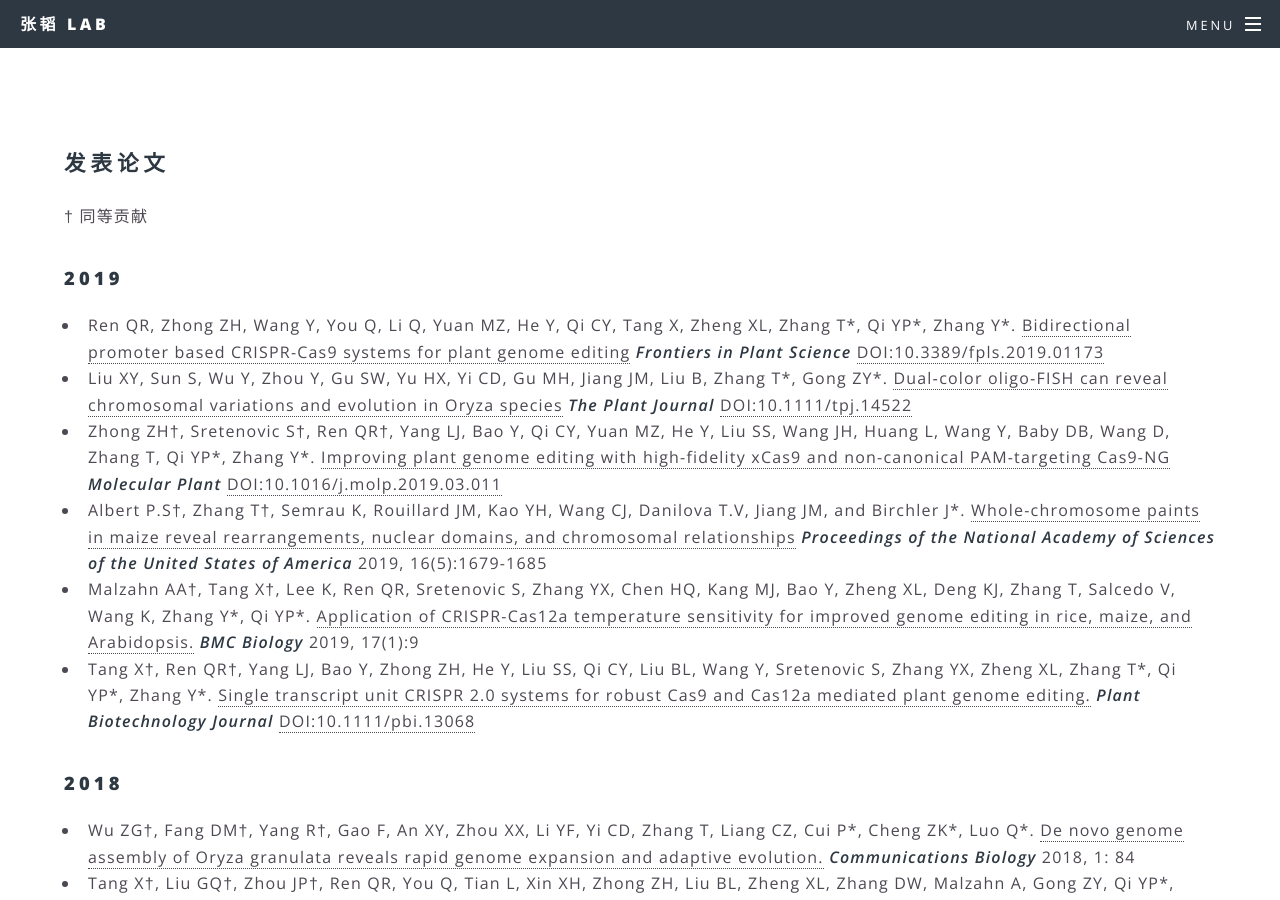
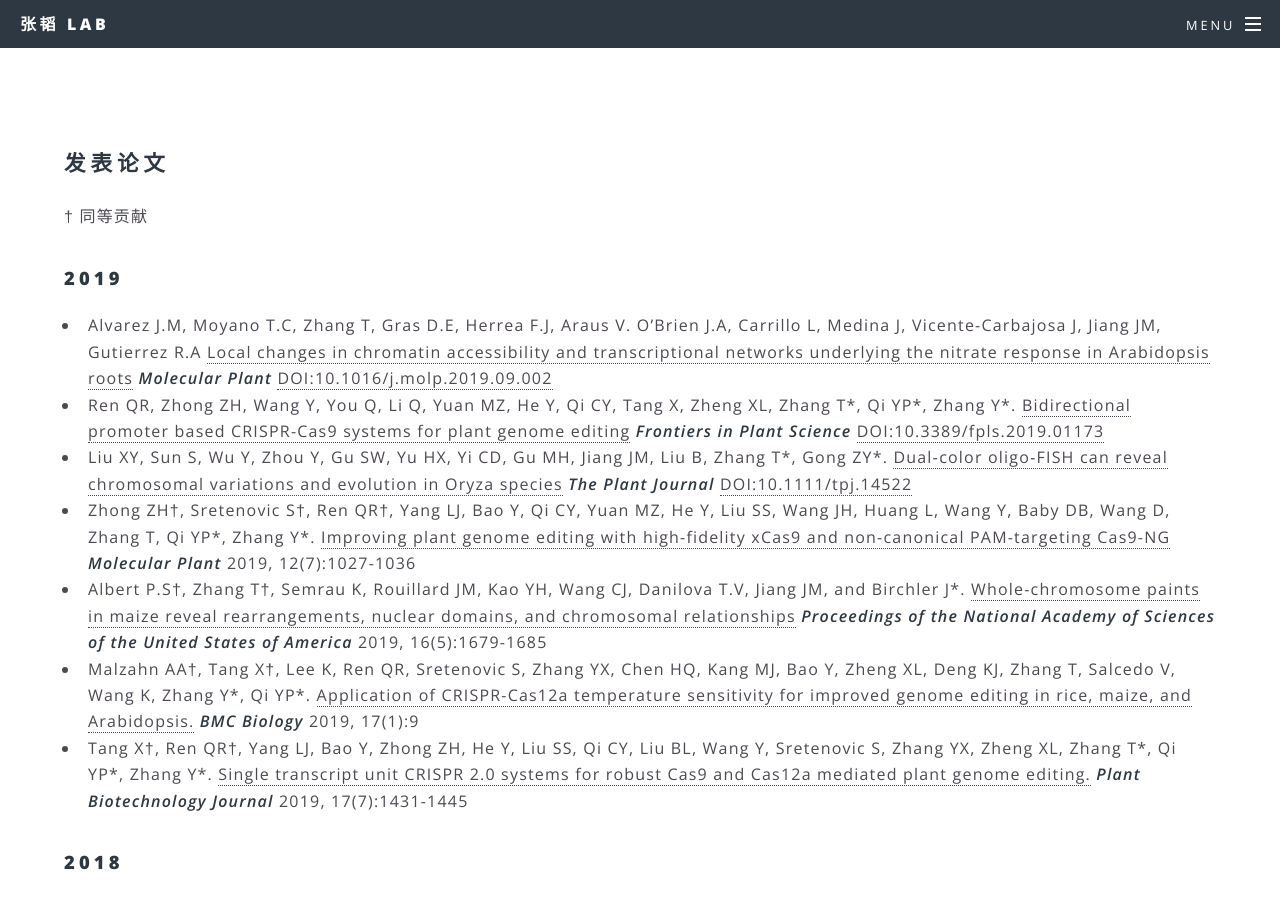
Before and after one commit to zhangtaolab/zhangtaolab.github.io, a Jekyll site: the page built from _pages/publication.md, in a window 1280 px wide and 900 px high. Built offline with Jekyll 4.4.1, drawn with Linux system fonts in a browser that asks for light colours.

Commit message:
add ML FPS

```diff
--- a/_pages/publication.md
+++ b/_pages/publication.md
@@ -6,13 +6,14 @@ title: 发表论文
 † 同等贡献
 
 ### 2019
+- Alvarez J.M, Moyano T.C, Zhang T, Gras D.E, Herrea F.J, Araus V. O'Brien J.A, Carrillo L, Medina J, Vicente-Carbajosa J, Jiang JM, Gutierrez R.A [Local changes in chromatin accessibility and transcriptional networks underlying the nitrate response in Arabidopsis roots](https://www.sciencedirect.com/science/article/abs/pii/S1674205219302916) _**Molecular Plant**_ [DOI:10.1016/j.molp.2019.09.002](https://doi.org/10.1016/j.molp.2019.09.002)
 - Ren QR, Zhong ZH, Wang Y, You Q, Li Q, Yuan MZ, He Y, Qi CY, Tang X, Zheng XL, Zhang T\*, Qi YP\*, Zhang Y\*. [Bidirectional promoter based CRISPR-Cas9 systems for
 plant genome editing](https://www.frontiersin.org/articles/10.3389/fpls.2019.01173/) _**Frontiers in Plant Science**_ [DOI:10.3389/fpls.2019.01173](https://www.frontiersin.org/articles/10.3389/fpls.2019.01173/)
 - Liu XY, Sun S, Wu Y, Zhou Y, Gu SW, Yu HX, Yi CD, Gu MH, Jiang JM, Liu B, Zhang T\*, Gong ZY\*. [Dual‐color oligo‐FISH can reveal chromosomal variations and evolution in Oryza species](https://onlinelibrary.wiley.com/doi/abs/10.1111/tpj.14522) _**The Plant Journal**_ [DOI:10.1111/tpj.14522](https://onlinelibrary.wiley.com/doi/abs/10.1111/tpj.14522)
-- Zhong ZH†, Sretenovic S†, Ren QR†, Yang LJ, Bao Y, Qi CY, Yuan MZ, He Y, Liu SS, Wang JH, Huang L, Wang Y, Baby DB, Wang D, Zhang T, Qi YP\*, Zhang Y\*. [Improving plant genome editing with high-fidelity xCas9 and non-canonical PAM-targeting Cas9-NG](https://www.cell.com/molecular-plant/fulltext/S1674-2052(19)30124-8) _**Molecular Plant**_ [DOI:10.1016/j.molp.2019.03.011](https://doi.org/10.1016/j.molp.2019.03.011)
+- Zhong ZH†, Sretenovic S†, Ren QR†, Yang LJ, Bao Y, Qi CY, Yuan MZ, He Y, Liu SS, Wang JH, Huang L, Wang Y, Baby DB, Wang D, Zhang T, Qi YP\*, Zhang Y\*. [Improving plant genome editing with high-fidelity xCas9 and non-canonical PAM-targeting Cas9-NG](https://www.cell.com/molecular-plant/fulltext/S1674-2052(19)30124-8) _**Molecular Plant**_ 2019, 12(7):1027-1036
 - Albert P.S†, Zhang T†, Semrau K, Rouillard JM, Kao YH, Wang CJ, Danilova T.V, Jiang JM, and Birchler J\*. [Whole-chromosome paints in maize reveal rearrangements, nuclear domains, and chromosomal relationships](https://www.pnas.org/content/116/5/1679) _**Proceedings of the National Academy of Sciences of the United States of America**_ 2019, 16(5):1679-1685
 - Malzahn AA†, Tang X†, Lee K, Ren QR, Sretenovic S, Zhang YX, Chen HQ, Kang MJ, Bao Y, Zheng XL, Deng KJ, Zhang T, Salcedo V, Wang K, Zhang Y\*, Qi YP\*. [Application of CRISPR-Cas12a temperature sensitivity for improved genome editing in rice, maize, and Arabidopsis.](https://rdcu.be/bjyiQ) _**BMC Biology**_ 2019, 17(1):9
-- Tang X†, Ren QR†, Yang LJ, Bao Y, Zhong ZH, He Y, Liu SS, Qi CY, Liu BL, Wang Y, Sretenovic S, Zhang YX, Zheng XL, Zhang T\*, Qi YP\*, Zhang Y\*. [Single transcript unit CRISPR 2.0 systems for robust Cas9 and Cas12a mediated plant genome editing.](https://onlinelibrary.wiley.com/doi/abs/10.1111/pbi.13068) _**Plant Biotechnology Journal**_ [DOI:10.1111/pbi.13068](https://doi.org/10.1111/pbi.13068)
+- Tang X†, Ren QR†, Yang LJ, Bao Y, Zhong ZH, He Y, Liu SS, Qi CY, Liu BL, Wang Y, Sretenovic S, Zhang YX, Zheng XL, Zhang T\*, Qi YP\*, Zhang Y\*. [Single transcript unit CRISPR 2.0 systems for robust Cas9 and Cas12a mediated plant genome editing.](https://onlinelibrary.wiley.com/doi/abs/10.1111/pbi.13068) _**Plant Biotechnology Journal**_ 2019, 17(7):1431-1445
 
 ### 2018
 - Wu ZG†, Fang DM†, Yang R†, Gao F, An XY, Zhou XX, Li YF, Yi CD, Zhang T, Liang CZ, Cui P\*, Cheng ZK\*, Luo Q\*. [De novo genome assembly of Oryza granulata reveals rapid genome expansion and adaptive evolution.](https://www.nature.com/articles/s42003-018-0089-4) _**Communications Biology**_ 2018, 1: 84
```
